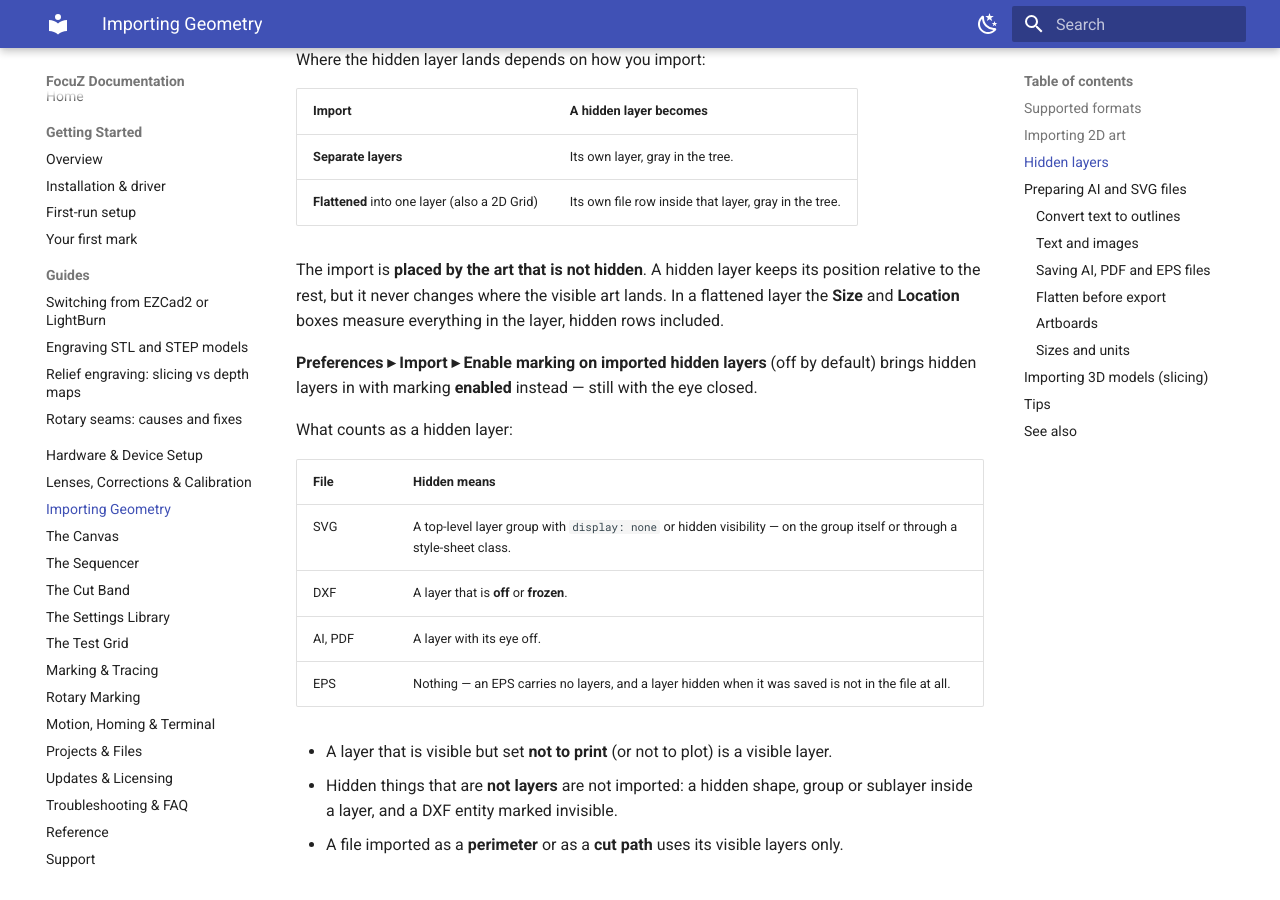
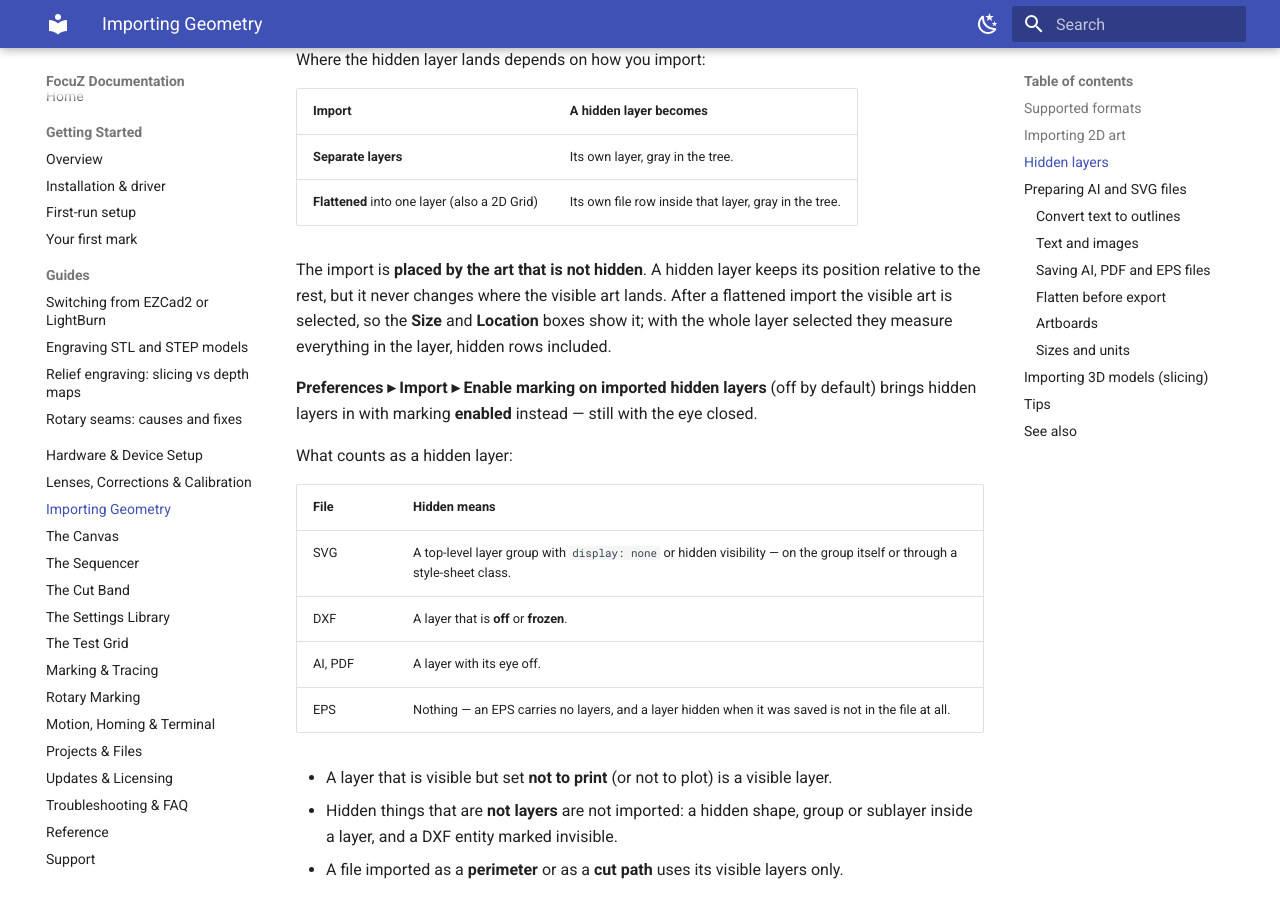
Before and after one commit to Lokahi-Shop/focuz-docs, an MkDocs documentation site: the page built from docs/importing.md, in a window 1280 px wide and 900 px high, scrolled down 1542 px. Built offline with MkDocs 1.6.1 and Material for MkDocs 9.7.7, drawn with Linux system fonts in a browser that asks for light colours.

Commit message:
Importing: what Size / Location show after a flattened import
Co-Authored-By: Claude Opus 5.5 <noreply@anthropic.com>

```diff
--- a/docs/importing.md
+++ b/docs/importing.md
@@ -58,8 +58,9 @@ Where the hidden layer lands depends on how you import:
 | **Flattened** into one layer (also a 2D Grid) | Its own file row inside that layer, gray in the tree. |
 
 The import is **placed by the art that is not hidden**. A hidden layer keeps its position relative to the rest,
-but it never changes where the visible art lands. In a flattened layer the **Size** and **Location** boxes
-measure everything in the layer, hidden rows included.
+but it never changes where the visible art lands. After a flattened import the visible art is selected, so the
+**Size** and **Location** boxes show it; with the whole layer selected they measure everything in the layer,
+hidden rows included.
 
 **Preferences ▸ Import ▸ Enable marking on imported hidden layers** (off by default) brings hidden layers in
 with marking **enabled** instead — still with the eye closed.
```
